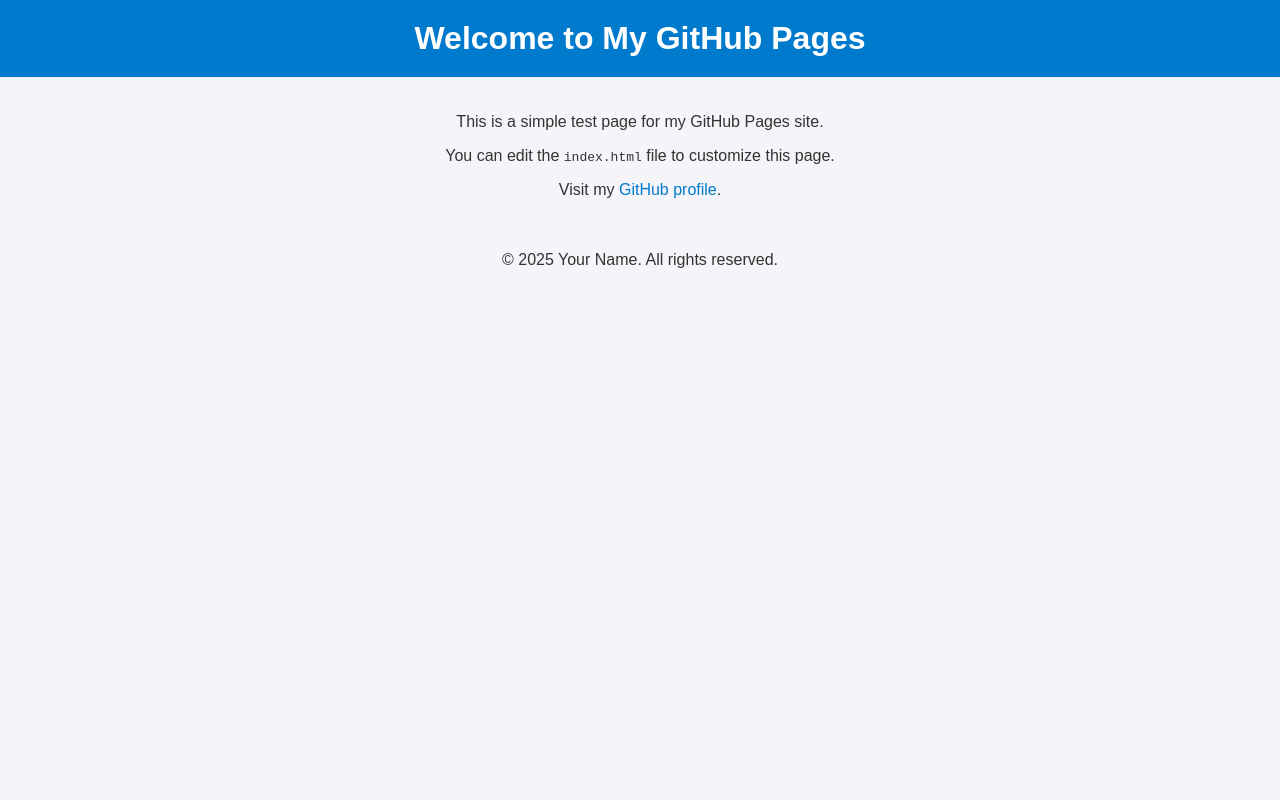
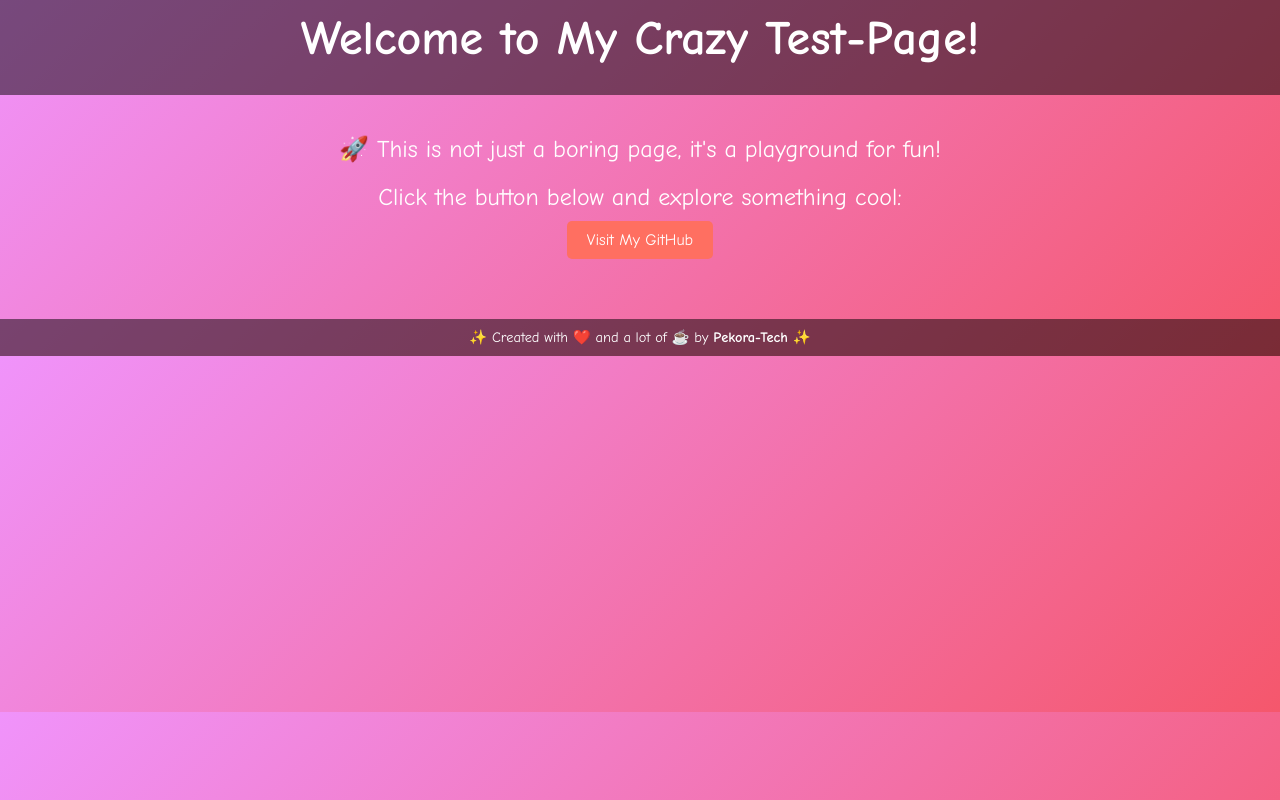
Before and after one commit to pekora-tech/test-page, a plain HTML site: page index.html in a window 1280 px wide. Drawn offline with Linux system fonts and the light colour scheme.

Commit message:
Update index.html

```diff
--- a/index.html
+++ b/index.html
@@ -3,47 +3,73 @@
 <head>
     <meta charset="UTF-8">
     <meta name="viewport" content="width=device-width, initial-scale=1.0">
-    <title>GitHub Pages Test</title>
+    <title>Welcome to Test-Page!</title>
     <style>
         body {
-            font-family: Arial, sans-serif;
-            text-align: center;
+            font-family: 'Comic Sans MS', sans-serif;
             margin: 0;
             padding: 0;
-            background-color: #f4f4f9;
-            color: #333;
+            background: linear-gradient(135deg, #f093fb, #f5576c);
+            color: white;
+            text-align: center;
         }
         header {
-            background: #007acc;
-            color: white;
-            padding: 20px 0;
+            padding: 20px;
+            background: rgba(0, 0, 0, 0.5);
         }
         header h1 {
             margin: 0;
+            font-size: 3rem;
+            animation: bounce 1.5s infinite;
+        }
+        @keyframes bounce {
+            0%, 100% {
+                transform: translateY(0);
+            }
+            50% {
+                transform: translateY(-10px);
+            }
         }
         main {
             padding: 20px;
         }
-        a {
-            color: #007acc;
+        main p {
+            font-size: 1.5rem;
+            margin: 20px 0;
+        }
+        .button {
+            background: #ff6f61;
+            color: white;
+            padding: 10px 20px;
             text-decoration: none;
+            border-radius: 5px;
+            transition: background 0.3s;
         }
-        a:hover {
-            text-decoration: underline;
+        .button:hover {
+            background: #d23e38;
+        }
+        footer {
+            margin-top: 50px;
+            padding: 10px;
+            background: rgba(0, 0, 0, 0.5);
+        }
+        footer p {
+            margin: 0;
+            font-size: 0.9rem;
         }
     </style>
 </head>
 <body>
     <header>
-        <h1>Welcome to My GitHub Pages</h1>
+        <h1>Welcome to My Crazy Test-Page!</h1>
     </header>
     <main>
-        <p>This is a simple test page for my GitHub Pages site.</p>
-        <p>You can edit the <code>index.html</code> file to customize this page.</p>
-        <p>Visit my <a href="https://github.com/your-username" target="_blank">GitHub profile</a>.</p>
+        <p>🚀 This is not just a boring page, it's a playground for fun!</p>
+        <p>Click the button below and explore something cool:</p>
+        <a href="https://github.com/pekora-tech" target="_blank" class="button">Visit My GitHub</a>
     </main>
     <footer>
-        <p>© 2025 Your Name. All rights reserved.</p>
+        <p>✨ Created with ❤️ and a lot of ☕ by <strong>Pekora-Tech</strong> ✨</p>
     </footer>
 </body>
 </html>
```
